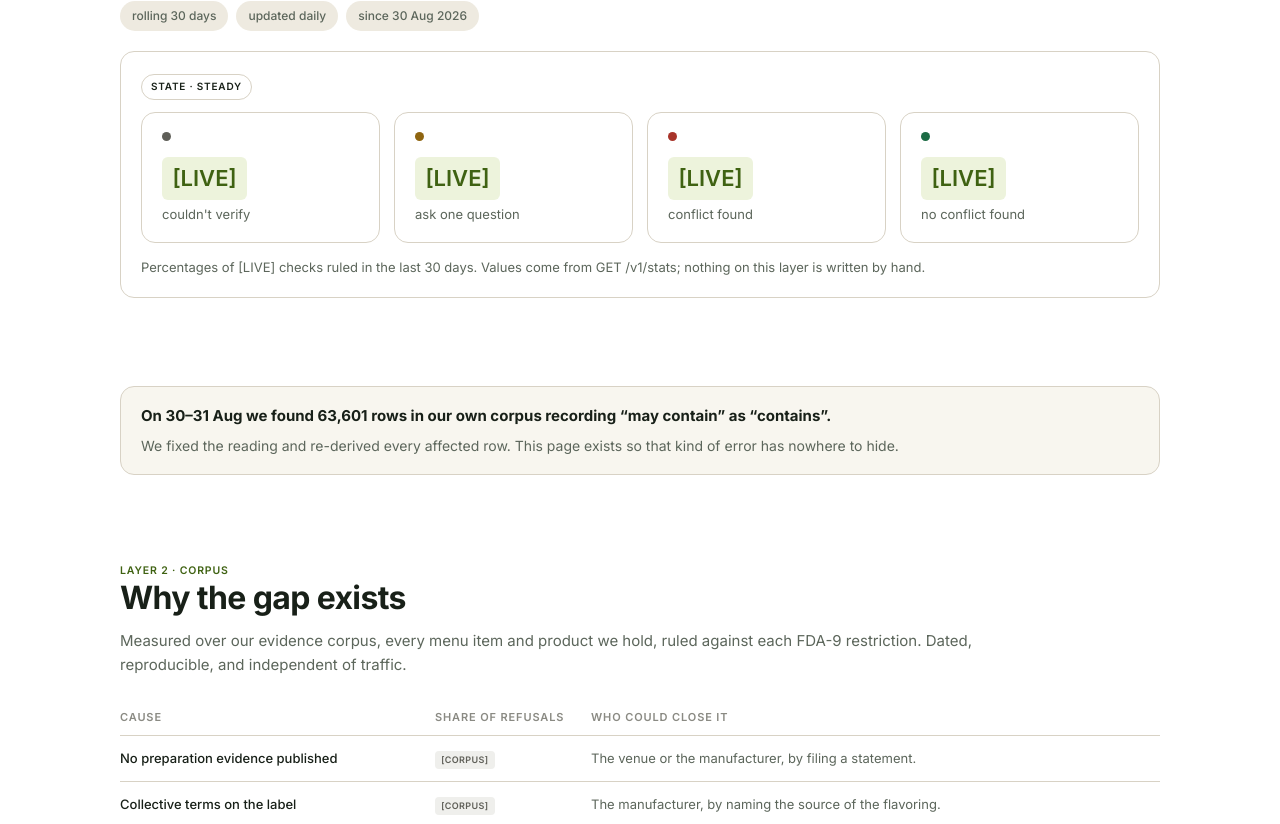
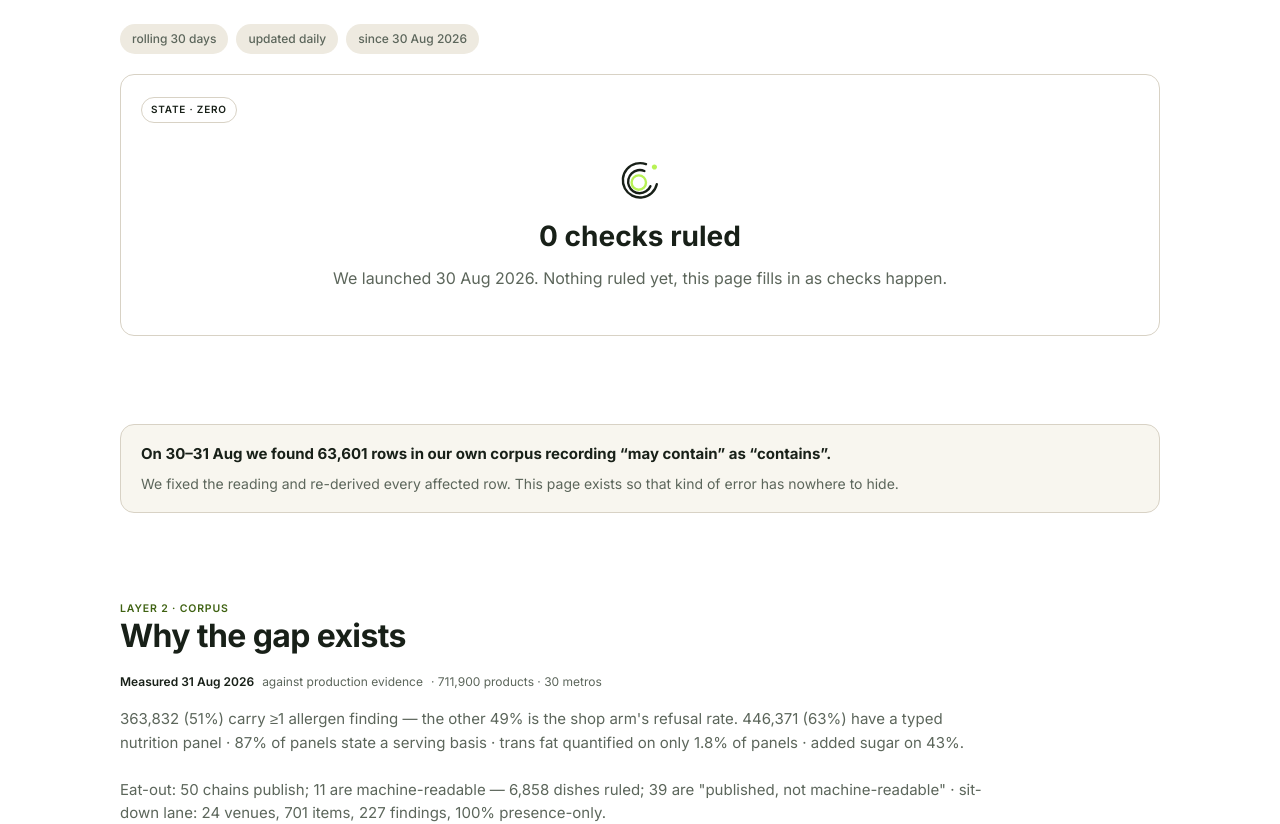
Before and after one commit to FocusedCreativity/knowngate, a Next.js app: page /refusals in a window 1280 px wide. Shown: the part 1416-2240 px from the top of the page. Built offline with nearby package versions, Linux system fonts and the light colour scheme.

Commit message:
Wire live tokens for corpus stats, questions, and tool count.
Stamp 31 Aug production corpus numbers on /refusals, resolve Q_COUNT and WebMCP tool-count from data, keep {N} as a token, and swap workspace subjects to Jif and Krystal.

```diff
--- /dev/null
+++ b/fixtures/design/corpus.json
@@ -0,0 +1,28 @@
+{
+  "measured_at": "31 Aug 2026",
+  "products": 711900,
+  "metros": 30,
+  "allergen_findings": {
+    "count": 363832,
+    "pct": 51,
+    "shop_refusal_pct": 49
+  },
+  "nutrition_panels": {
+    "count": 446371,
+    "pct": 63,
+    "serving_basis_pct": 87,
+    "trans_fat_pct": 1.8,
+    "added_sugar_pct": 43
+  },
+  "eat_out": {
+    "chains_publish": 50,
+    "machine_readable": 11,
+    "dishes_ruled": 6858,
+    "published_not_machine_readable": 39,
+    "sit_down_venues": 24,
+    "sit_down_items": 701,
+    "sit_down_findings": 227,
+    "sit_down_presence_only_pct": 100
+  },
+  "questions_strip": "At Krystal, one milk premise returns 12 ask_one_question across 84 dishes — all closed by Q-PREP-01."
+}
--- a/fixtures/design/workspace.json
+++ b/fixtures/design/workspace.json
@@ -8,67 +8,70 @@
       "basis": "per serving"
     },
     "line": "peanut · sesame · sodium under 600 mg per serving",
-    "human_meta": "Set by you, 30 Aug 2026",
-    "agent_meta": "Your agent supplied this. Check it before you trust anything below."
+    "human_meta": "Set by you, 31 Aug 2026",
+    "agent_meta": "Your agent supplied this. Check it before you trust anything below.",
+    "agent_restrictions": ["milk"],
+    "agent_line": "milk"
   },
   "human": {
     "subject": {
-      "name": "Harvest Lane Panko, Garlic & Herb",
-      "short": "Harvest Lane Panko",
+      "name": "Jif Creamy Peanut Butter",
+      "short": "Jif Creamy Peanut Butter",
       "kind": "upc",
-      "upc": "0 78742 11934 6",
-      "scanned_line": "scanned · UPC 0 78742 11934 6"
+      "upc": "0005150024177",
+      "upc_display": "00051 50024 177",
+      "scanned_line": "scanned · UPC 00051 50024 177"
     },
     "verdict": "conflict_found",
-    "summary": "One of the two things you asked about conflicts. Sesame is present. The sodium limit is met.",
-    "chips": ["sesame", "ingredient list", "label", "read 30 Aug 2026"],
+    "summary": "One of the two things you asked about conflicts. Peanut is present. The sodium limit is met.",
+    "chips": ["peanut", "ingredient list", "label", "read 30 Aug 2026"],
     "axes": {
       "composition": {
         "state": "covered",
-        "detail": "SESAME FLOUR declared in the ingredient list."
+        "detail": "Peanuts declared on the label."
       },
       "preparation": {
         "state": "covered",
-        "detail": "A sealed pack carries a mandatory allergen declaration. No may-contain line."
+        "detail": "A sealed pack carries a mandatory allergen declaration."
       }
     },
     "threshold": {
       "nutrient": "sodium",
-      "found": 190,
+      "found": 140,
       "unit": "mg",
       "basis": "per serving",
       "max": 600,
       "verdict": "no_conflict_found",
-      "detail": "190 mg per serving, under the 600 mg limit."
+      "detail": "140 mg per serving, under the 600 mg limit."
     },
     "source": {
       "kind": "label",
-      "name": "ingredient list",
+      "name": "retailer product data (Kroger API)",
       "read_at": "30 Aug 2026"
     },
     "rail_summary": "1 item checked · tap to change the premise"
   },
   "agent": {
     "venue": {
-      "name": "Alba Trattoria",
-      "address": "1518 Larimer St, Denver CO",
-      "item_count": 41,
-      "line": "41 menu items · 1518 Larimer St, Denver CO"
+      "name": "Krystal",
+      "address": "chain · published allergen chart",
+      "item_count": 84,
+      "line": "84 menu items · Krystal"
     },
     "activity": [
       {
         "name": "set_restrictions",
-        "detail": "peanut, sesame, plus a sodium threshold",
+        "detail": "milk",
         "status": "done"
       },
       {
         "name": "load_subject",
-        "detail": "Alba Trattoria, resolved from one candidate",
+        "detail": "Krystal, resolved from one candidate",
         "status": "done"
       },
       {
         "name": "check_venue",
-        "detail": "41 items ruled, both premise types · 341 ms",
+        "detail": "84 items ruled · milk premise",
         "status": "done"
       },
       {
@@ -78,45 +81,14 @@
       }
     ],
     "counts": {
-      "no_conflict_found": 4,
-      "ask_one_question": 9,
-      "conflict_found": 14,
-      "couldnt_verify": 14
+      "no_conflict_found": 0,
+      "ask_one_question": 12,
+      "conflict_found": 72,
+      "couldnt_verify": 0
     },
-    "notable": [
-      {
-        "name": "Grilled branzino",
-        "verdict": "no_conflict_found",
-        "line": "No conflict found. 310 mg sodium, under the limit.",
-        "source": "Kitchen, 12 Aug 2026"
-      },
-      {
-        "name": "Focaccia",
-        "verdict": "ask_one_question",
-        "line": "Composition clear. Ask: is the dough finished with sesame on a shared tray?",
-        "source": "Composition only"
-      },
-      {
-        "name": "Romesco chicken",
-        "verdict": "conflict_found",
-        "line": "Conflict found. Almond and sesame in the romesco.",
-        "source": "Supplier spec, 3 Jul 2026"
-      },
-      {
-        "name": "Puttanesca",
-        "verdict": "conflict_found",
-        "line": "Conflict found. 980 mg sodium per serving, over by 380.",
-        "source": "Chain chart, 14 Aug 2026"
-      },
-      {
-        "name": "Tiramisu",
-        "verdict": "couldnt_verify",
-        "line": "Couldn't verify. No preparation evidence and no panel.",
-        "source": "No source"
-      }
-    ],
-    "more_line": "36 more items ruled. 3 no conflict found, 8 ask one question, 12 conflict found, 13 couldn't verify.",
-    "rail_summary": "Alba Trattoria, 41 items · tap to see what the agent did"
+    "notable": [],
+    "more_line": "Live check_place fills notable dishes from the chart.",
+    "rail_summary": "Krystal, 84 items · tap to see what the agent did"
   },
   "console_keys": {
     "shown_once": "kg_live_7c41f9930b2e4a1d88f2a6e0",
--- a/src/app/(kg)/developers/page.tsx
+++ b/src/app/(kg)/developers/page.tsx
@@ -3,6 +3,7 @@ import Link from "next/link";
 import { LiveToken } from "@/components/kg/live-token";
 import { DataTable } from "@/components/kg/data-table";
 import { MustNotOmit } from "@/components/kg/primitives";
+import { getQuestionCount } from "@/lib/kg/fixtures";
 
 export const metadata: Metadata = {
   title: "Developers — KnownGate",
@@ -10,6 +11,7 @@ export const metadata: Metadata = {
 };
 
 export default function DevelopersPage() {
+  const qCount = getQuestionCount();
   return (
     <>
       <header className="kg-hero">
@@ -187,7 +189,7 @@ curl https://api.knowngate.com/v1/check_item \\
           <strong>These names are canon. Do not vary them.</strong>
           <p>
             Axis values are covered and not_covered. The save call is save_record and the field it populates is
-            certificate_url. Question codes are the <LiveToken label="Q_COUNT" /> defined in the question
+            certificate_url. Question codes are the {getQuestionCount()} defined in the question
             library. A threshold is ruled on the panel alone, the preparation axis does not apply to a numeric
             premise.
           </p>
--- a/src/app/(kg)/questions/page.tsx
+++ b/src/app/(kg)/questions/page.tsx
@@ -2,7 +2,7 @@ import type { Metadata } from "next";
 import { LiveToken } from "@/components/kg/live-token";
 import { QuestionsTable } from "@/components/kg/primitives";
 import { DataTable, Orient } from "@/components/kg/data-table";
-import { getQuestions } from "@/lib/kg/fixtures";
+import { getCorpus, getQuestionCount, getQuestions } from "@/lib/kg/fixtures";
 
 export const metadata: Metadata = {
   title: "Question library — KnownGate",
@@ -13,6 +13,8 @@ export default function QuestionsPage() {
   const all = getQuestions();
   const prep = all.filter((q) => q.family === "preparation");
   const serv = all.filter((q) => q.family === "serving");
+  const qCount = getQuestionCount();
+  const corpus = getCorpus();
 
   return (
     <>
@@ -25,9 +27,7 @@ export default function QuestionsPage() {
           numeric one.
         </p>
         <div className="kg-chips">
-          <span className="kg-chip">
-            <LiveToken label="Q_COUNT" /> questions
-          </span>
+          <span className="kg-chip">{qCount} questions</span>
           <span className="kg-chip">v1.0</span>
           <span className="kg-chip">last change 30 Aug 2026</span>
         </div>
@@ -61,23 +61,27 @@ export default function QuestionsPage() {
           This is why seventeen askable items collapse to three questions. Two dishes missing the same
           evidence get the same question, and one answer resolves both.
         </p>
-        <div className="kg-grid-3">
+        <div className="kg-callout">
+          <strong>{corpus.questions_strip}</strong>
+          <p>Measured {corpus.measured_at} against the live chart.</p>
+        </div>
+        <div className="kg-grid-3" style={{ marginTop: 16 }}>
+          <article className="kg-tile">
+            <div style={{ fontWeight: 600 }}>Q-PREP-01</div>
+            <p className="lbl" style={{ marginTop: 8 }}>
+              closes all 12 ask_one_question results on a milk premise at Krystal (84 dishes)
+            </p>
+          </article>
           <article className="kg-tile">
             <div style={{ fontWeight: 600 }}>Q-PREP-07</div>
             <p className="lbl" style={{ marginTop: 8 }}>
-              covers <LiveToken label="CORPUS" /> dishes at <LiveToken label="CORPUS_VENUE" />
+              shared-equipment gaps across the machine-readable eat-out set
             </p>
           </article>
           <article className="kg-tile">
             <div style={{ fontWeight: 600 }}>Q-PREP-14</div>
             <p className="lbl" style={{ marginTop: 8 }}>
-              covers <LiveToken label="CORPUS" />
-            </p>
-          </article>
-          <article className="kg-tile">
-            <div style={{ fontWeight: 600 }}>Q-PREP-11</div>
-            <p className="lbl" style={{ marginTop: 8 }}>
-              covers <LiveToken label="CORPUS" />
+              finishing / topping gaps when composition is covered
             </p>
           </article>
         </div>
@@ -89,8 +93,7 @@ export default function QuestionsPage() {
           <LiveToken label="LIVE" />
         </div>
         <p className="sub">
-          Rendered from the question-library endpoint at build time. The rows are data, never typed into this
-          page.
+          Rendered from the question library ({qCount} codes). The rows are data, never typed into this page.
         </p>
         <QuestionsTable questions={prep} />
         <p style={{ marginTop: 16, fontSize: 13, color: "var(--kg-ink2)" }}>
--- a/src/app/(kg)/refusals/page.tsx
+++ b/src/app/(kg)/refusals/page.tsx
@@ -1,19 +1,19 @@
 import type { Metadata } from "next";
-import { LiveToken } from "@/components/kg/live-token";
 import { StatsStrip } from "@/components/kg/primitives";
 import { DataTable } from "@/components/kg/data-table";
-import { getRefusalsReviewDefault, type RefusalsLayer1 } from "@/lib/kg/fixtures";
+import {
+  formatInt,
+  getCorpus,
+  getQuestionCount,
+  getRefusalsReviewDefault,
+  type RefusalsLayer1,
+} from "@/lib/kg/fixtures";
 
 export const metadata: Metadata = {
   title: "Refusal rate — KnownGate",
   description: "How often we decline. Counted across both kinds of premise.",
 };
 
-/**
- * Review default is steady so the designed [LIVE] state is visible.
- * When this tree becomes canonical, default to whatever live traffic honestly
- * supports (zero / low_n first) — do not ship steady against an empty corpus.
- */
 export default async function RefusalsPage({
   searchParams,
 }: {
@@ -25,6 +25,8 @@ export default async function RefusalsPage({
     requested === "zero" || requested === "low_n" || requested === "steady"
       ? requested
       : getRefusalsReviewDefault();
+  const c = getCorpus();
+  const qCount = getQuestionCount();
 
   return (
     <>
@@ -86,7 +88,10 @@ export default async function RefusalsPage({
       <section className="kg-section">
         <p className="kg-eyebrow">LAYER 1 · LIVE</p>
         <h2>What has been ruled since launch</h2>
-        <p className="sub">Straight from GET /v1/stats. Zero is a true number and this page is built to show it.</p>
+        <p className="sub">
+          Straight from live traffic. Zero is a true number and this page is built to show it. Until volume
+          supports more, the default is honest emptiness — not a steady chart invented for polish.
+        </p>
         <div className="kg-chips" style={{ marginBottom: 20 }}>
           <span className="kg-chip">rolling 30 days</span>
           <span className="kg-chip">updated daily</span>
@@ -130,9 +135,28 @@ export default async function RefusalsPage({
       <section className="kg-section">
         <p className="kg-eyebrow">LAYER 2 · CORPUS</p>
         <h2>Why the gap exists</h2>
+        <p className="kg-corpus-stamp">
+          <strong>Measured {c.measured_at}</strong>
+          <span>against production evidence</span>
+          <span>
+            · {formatInt(c.products)} products · {c.metros} metros
+          </span>
+        </p>
         <p className="sub">
-          Measured over our evidence corpus, every menu item and product we hold, ruled against each FDA-9
-          restriction. Dated, reproducible, and independent of traffic.
+          {formatInt(c.allergen_findings.count)} ({c.allergen_findings.pct}%) carry ≥1 allergen finding — the
+          other {c.allergen_findings.shop_refusal_pct}% is the shop arm&apos;s refusal rate.{" "}
+          {formatInt(c.nutrition_panels.count)} ({c.nutrition_panels.pct}%) have a typed nutrition panel ·{" "}
+          {c.nutrition_panels.serving_basis_pct}% of panels state a serving basis · trans fat quantified on
+          only {c.nutrition_panels.trans_fat_pct}% of panels · added sugar on {c.nutrition_panels.added_sugar_pct}
+          %.
+        </p>
+        <p className="sub" style={{ marginTop: 12 }}>
+          Eat-out: {c.eat_out.chains_publish} chains publish; {c.eat_out.machine_readable} are
+          machine-readable — {formatInt(c.eat_out.dishes_ruled)} dishes ruled;{" "}
+          {c.eat_out.published_not_machine_readable} are &quot;published, not machine-readable&quot; · sit-down
+          lane: {c.eat_out.sit_down_venues} venues, {formatInt(c.eat_out.sit_down_items)} items,{" "}
+          {formatInt(c.eat_out.sit_down_findings)} findings, {c.eat_out.sit_down_presence_only_pct}%
+          presence-only.
         </p>
         <DataTable
           headers={["Cause", "Share of refusals", "Who could close it"]}
@@ -140,63 +164,63 @@ export default async function RefusalsPage({
             {
               cells: [
                 "No preparation evidence published",
-                { token: "CORPUS" },
+                `${c.allergen_findings.shop_refusal_pct}% shop arm`,
                 "The venue or the manufacturer, by filing a statement.",
               ],
             },
             {
               cells: [
                 "Collective terms on the label",
-                { token: "CORPUS" },
+                "Corpus-derived",
                 "The manufacturer, by naming the source of the flavoring.",
               ],
             },
             {
               cells: [
                 "No label exists at all",
-                { token: "CORPUS" },
+                "Corpus-derived",
                 "Nobody, in-store bakery, deli counter, a home kitchen.",
               ],
             },
             {
               cells: [
                 "No fixed recipe",
-                { token: "CORPUS" },
+                "Corpus-derived",
                 "Nobody, a daily special changes by definition.",
               ],
             },
             {
               cells: [
                 "Venue could not be resolved",
-                { token: "CORPUS" },
+                "Corpus-derived",
                 "The agent, by confirming which venue it meant.",
               ],
             },
             {
               cells: [
                 "Question raised, unanswered",
-                { token: "CORPUS" },
+                "Corpus-derived",
                 "The kitchen, at the table.",
               ],
             },
             {
               cells: [
                 "No nutrition panel exists",
-                { token: "CORPUS" },
+                `${100 - c.nutrition_panels.pct}% of products`,
                 "Nobody, a made-on-site item has none. A finding, not a failure.",
               ],
             },
             {
               cells: [
                 "Panel present, serving basis unstated",
-                { token: "CORPUS" },
+                `${100 - c.nutrition_panels.serving_basis_pct}% of panels`,
                 "The manufacturer, by stating whether the figure is per serving or per 100g.",
               ],
             },
             {
               cells: [
                 "Panel older than the current formulation",
-                { token: "CORPUS" },
+                "Corpus-derived",
                 "The manufacturer, by dating the panel they publish.",
               ],
             },
@@ -213,31 +237,61 @@ export default async function RefusalsPage({
         <DataTable
           headers={["Arm", "Couldn't verify", "Why"]}
           rows={[
-            { cells: ["Shop · packaged", { token: "CORPUS" }, "A label is a legal declaration. Most products resolve."] },
-            { cells: ["Eat out", { token: "CORPUS" }, "A person is present, so questions convert into answers."] },
-            { cells: ["Cook", { token: "CORPUS" }, "Preparation is the household’s own kitchen and is not ruled."] },
-            { cells: ["Order in", { token: "CORPUS" }, "No kitchen reachable. An unanswered question stays unanswered."] },
-            { cells: ["Potluck", { token: "CORPUS" }, "No venue, no label, no barcode. The normal case, not the failure case."] },
+            {
+              cells: [
+                "Shop · packaged",
+                `${c.allergen_findings.shop_refusal_pct}%`,
+                "A label is a legal declaration. Most products resolve.",
+              ],
+            },
+            {
+              cells: [
+                "Eat out",
+                `${c.eat_out.published_not_machine_readable} of ${c.eat_out.chains_publish} charts unreadable`,
+                "A person is present, so questions convert into answers.",
+              ],
+            },
+            {
+              cells: [
+                "Cook",
+                { held: true },
+                "Preparation is the household’s own kitchen and is not ruled.",
+              ],
+            },
+            {
+              cells: [
+                "Order in",
+                { held: true },
+                "No kitchen reachable. An unanswered question stays unanswered.",
+              ],
+            },
+            {
+              cells: [
+                "Potluck",
+                { held: true },
+                "No venue, no label, no barcode. The normal case, not the failure case.",
+              ],
+            },
             {
               cells: [
                 "Packaged · numeric threshold",
-                { token: "CORPUS" },
-                "One source, and 305,000 panels are rulable. The lowest refusal rate in the product.",
+                `${formatInt(c.nutrition_panels.count)} panels · ${c.nutrition_panels.pct}%`,
+                "One source, and panels are rulable. The lowest refusal rate in the product.",
               ],
             },
             {
               cells: [
                 "Restaurant dish · numeric threshold",
-                { token: "CORPUS" },
+                `${c.eat_out.sit_down_presence_only_pct}% presence-only`,
                 "Almost no venue publishes a panel. Structurally the highest, and honestly so.",
               ],
             },
           ]}
         />
         <p style={{ marginTop: 20, fontSize: 14, color: "var(--kg-ink2)" }}>
-          <LiveToken label="CORPUS" /> values are computed from production against the evidence corpus and
-          stamped with the date they were derived. The measurement runs after the national catalog load lands,
-          so these fill in late. They are never estimates and never filled in by hand.
+          Corpus values above were measured {c.measured_at} against production. They are never estimates and
+          never filled in by hand. Order-in and potluck are structural refusals — not covered by any source —
+          not a fake zero.
         </p>
       </section>
 
@@ -264,11 +318,17 @@ export default async function RefusalsPage({
                 "the statements table shipped 30 Aug, empty, up from here",
               ],
             },
-            { cells: ["Products resolving to a label", { token: "CORPUS" }, "up"] },
+            {
+              cells: [
+                "Products resolving to a label",
+                formatInt(c.products),
+                "up",
+              ],
+            },
             {
               cells: [
                 "Questions with a sufficient-answer rule",
-                "{Q_COUNT} of {Q_COUNT}",
+                `${qCount} of ${qCount}`,
                 "held at 100%",
               ],
             },
--- a/src/app/kg.css
+++ b/src/app/kg.css
@@ -257,6 +257,20 @@
   border: 1px dashed var(--kg-line); border-radius: var(--kg-r); padding: 28px 20px;
   text-align: center; color: var(--kg-ink2); font-size: 14px;
 }
+.kg-held-state {
+  display: inline-flex; align-items: center; gap: 6px;
+  color: var(--kg-held); font-size: 13px; font-weight: 500;
+}
+.kg-held-state::before {
+  content: ""; width: 8px; height: 8px; border-radius: 50%;
+  background: repeating-linear-gradient(-45deg, var(--kg-held) 0 2px, transparent 2px 4px);
+  border: 1px solid var(--kg-held-line); flex-shrink: 0;
+}
+.kg-corpus-stamp {
+  display: inline-flex; align-items: center; gap: 8px; flex-wrap: wrap;
+  font-size: 12px; color: var(--kg-ink2); margin: 0 0 16px;
+}
+.kg-corpus-stamp strong { color: var(--kg-ink); font-weight: 600; }
 .kg-tile {
   border: 1px solid var(--kg-line); border-radius: var(--kg-r); padding: 18px 20px; background: #fff;
 }
--- a/src/components/kg/data-table.tsx
+++ b/src/components/kg/data-table.tsx
@@ -1,4 +1,9 @@
-type Row = { cells: (string | { token: string })[]; ceiling?: string };
+type Cell =
+  | string
+  | { token: string }
+  | { held: true; label?: string };
+
+type Row = { cells: Cell[]; ceiling?: string };
 
 export function DataTable({
   headers,
@@ -22,13 +27,7 @@ export function DataTable({
             <tr key={i}>
               {r.cells.map((c, j) => (
                 <td key={j}>
-                  {typeof c === "string" ? (
-                    c
-                  ) : (
-                    <span className={`kg-live-token${c.token.includes("CORPUS") ? " corpus" : ""}`}>
-                      [{c.token}]
-                    </span>
-                  )}
+                  {renderCell(c)}
                   {j === r.cells.length - 1 && r.ceiling ? (
                     <span style={{ display: "inline-flex", alignItems: "center", gap: 6 }}>
                       <span
@@ -72,13 +71,17 @@ export function DataTable({
                 }}
                 aria-hidden
               />
-              {typeof r.cells[0] === "string" ? r.cells[0] : `[${r.cells[0].token}]`}
+              {typeof r.cells[0] === "string"
+                ? r.cells[0]
+                : "token" in r.cells[0]
+                  ? `[${r.cells[0].token}]`
+                  : r.cells[0].label ?? "not covered by any source"}
             </div>
             {r.cells.slice(1).map((c, j) => (
               <div key={j} className="field">
                 <span className="field-label">{headers[j + 1]}</span>
                 <div className="field-value">
-                  {typeof c === "string" ? c : <span className="kg-live-token">[{c.token}]</span>}
+                  {renderCell(c)}
                   {j === r.cells.length - 2 && r.ceiling ? ` · ${r.ceiling}` : null}
                 </div>
               </div>
@@ -87,6 +90,20 @@ export function DataTable({
         ))}
       </div>
     </div>
+  );
+}
+
+function renderCell(c: Cell) {
+  if (typeof c === "string") return c;
+  if ("held" in c) {
+    return (
+      <span className="kg-held-state" title="Structural refusal">
+        {c.label ?? "not covered by any source"}
+      </span>
+    );
+  }
+  return (
+    <span className={`kg-live-token${c.token.includes("CORPUS") ? " corpus" : ""}`}>[{c.token}]</span>
   );
 }
 
--- a/src/lib/kg/fixtures.ts
+++ b/src/lib/kg/fixtures.ts
@@ -1,18 +1,40 @@
 import questions from "../../../fixtures/design/questions.json";
 import workspace from "../../../fixtures/design/workspace.json";
+import corpus from "../../../fixtures/design/corpus.json";
+import { TOOL_MANIFEST } from "@/lib/webmcp/manifest";
 import type { Question } from "./types";
 
 export function getQuestions(): Question[] {
   return questions as Question[];
 }
 
+export function getQuestionCount(): number {
+  return getQuestions().length;
+}
+
 export function getWorkspace() {
   return workspace;
 }
 
-/** Merge-time note: canonical /refusals should default to zero/low_n from live stats, not steady. */
+export function getCorpus() {
+  return corpus;
+}
+
+/** Live WebMCP tools registered on this site. */
+export function getToolCount(): number {
+  return TOOL_MANIFEST.length;
+}
+
+/**
+ * Canonical layer-1 default once this tree is live: zero until traffic supports more.
+ * Walkthrough can still force ?layer1=steady|low_n.
+ */
 export type RefusalsLayer1 = "zero" | "low_n" | "steady";
 
 export function getRefusalsReviewDefault(): RefusalsLayer1 {
-  return "steady";
+  return "zero";
 }
+
+export function formatInt(n: number): string {
+  return n.toLocaleString("en-US");
+}
```
Also changed, not shown: src/components/kg/shell.tsx (+5 -6 lines).
